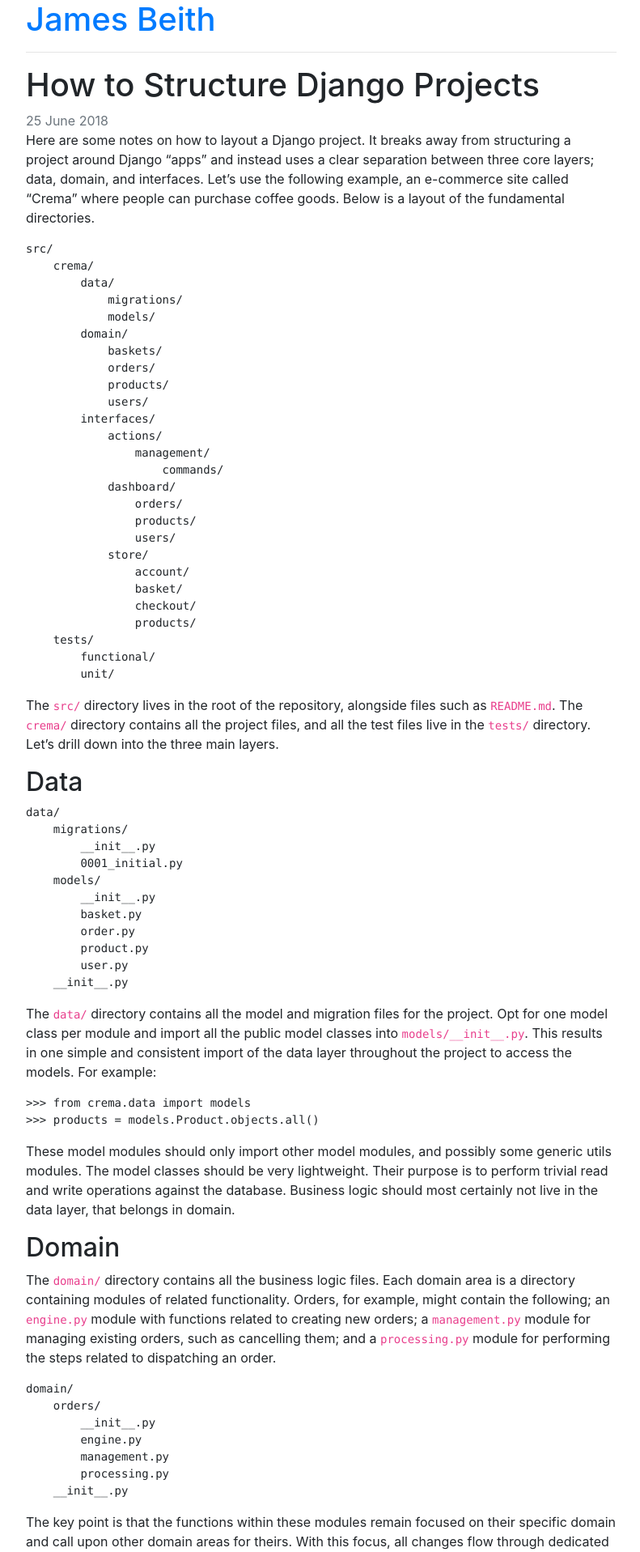
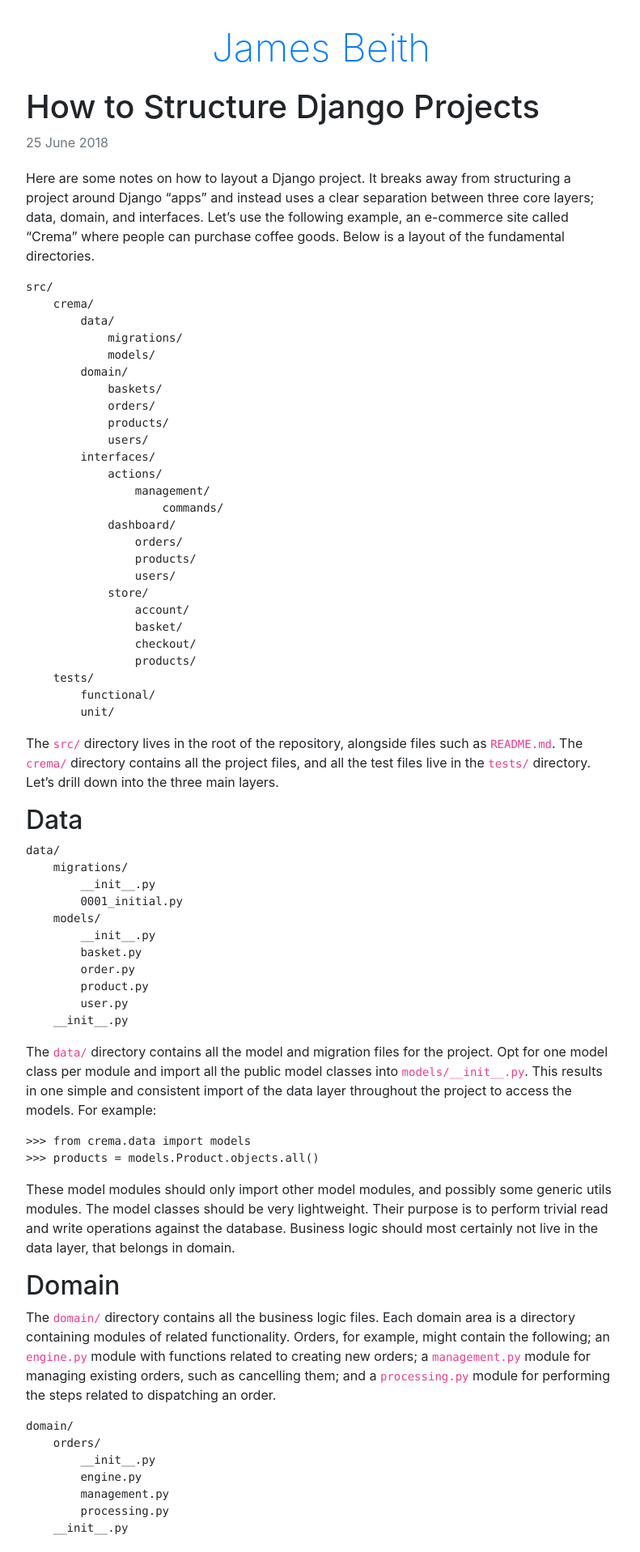
Before and after one commit to jamesbeith/jamesbeith.github.io, a Jekyll site: the page built from _posts/2018-06-25-how-to-structure-django-projects.md, in a window 1280 px wide. Shown: the top 1917 px of the page at 81% size, without its empty margins (243-1034 px from the left). Built offline with Jekyll 4.4.1, drawn with Linux system fonts in a browser that asks for light colours.

Commit message:
Improve header and article styles

```diff
--- a/_includes/header.html
+++ b/_includes/header.html
@@ -1,2 +1,3 @@
-<h1><a href="/">James Beith</a></h1>
-<hr>
+<header class="header text-center">
+  <h1><a href="/">James Beith</a></h1>
+</header>
--- a/_layouts/post.html
+++ b/_layouts/post.html
@@ -2,7 +2,10 @@
 layout: default
 ---
 
-<h1>{{ page.title | escape }}</h1>
-<span class="text-muted">{{ page.date | date: "%-d %B %Y" }}</span>
-
-{{ content }}
+<article>
+  <header>
+    <h1>{{ page.title | escape }}</h1>
+    <span class="text-muted">{{ page.date | date: "%-d %B %Y" }}</span>
+  </header>
+  {{ content }}
+</article>
--- a/assets/styles.css
+++ b/assets/styles.css
@@ -8,6 +8,24 @@ html {
 
 body {
   margin-bottom: 155px;
+}
+
+.header {
+  margin-top: 30px;
+  margin-bottom: 20px;
+}
+
+.header h1 {
+  font-size: 3rem;
+  font-weight: 200;
+}
+
+article {
+  margin-bottom: 50px;
+}
+
+article > header {
+  margin-bottom: 20px;
 }
 
 .footer {
```
